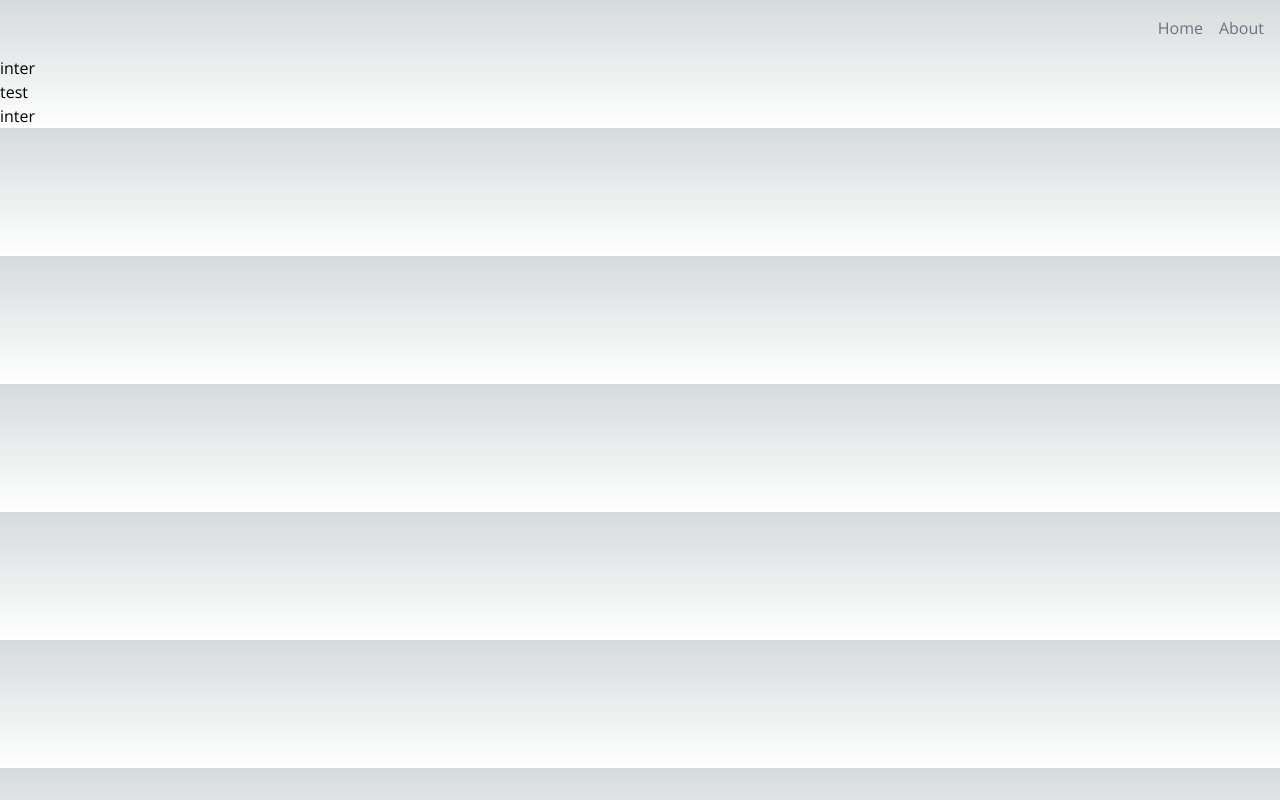
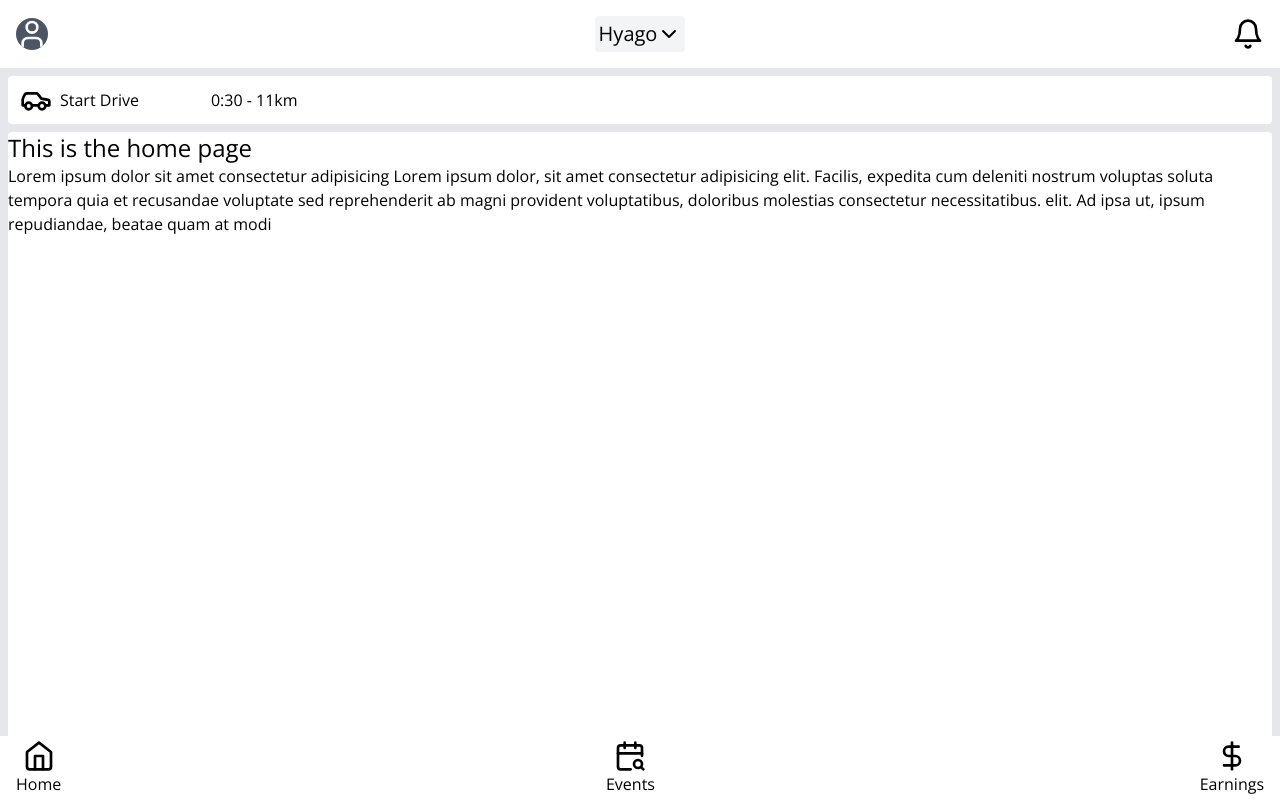
Before and after one commit to HyagoSF/DriveSmart, a Next.js app: page / in a window 1280 px wide. Shown: the top 800 px of the page. Built offline with nearby package versions, Linux system fonts and the light colour scheme.

Commit message:
First look for initial page

```diff
--- /dev/null
+++ b/app/Tracking/page.tsx
@@ -0,0 +1,137 @@
+'use client';
+
+import { start } from 'repl';
+import React, { useState } from 'react';
+
+export default function Tracking() {
+	let watchId: any = null;
+	let startPosition: any = null;
+	let totalDistance = 0;
+	let startTime: any = null;
+	const [location, setLocation] = useState({ lat: 0, lon: 0 });
+
+	function showMeMyLocation() {
+		navigator.geolocation.getCurrentPosition(
+			function (position) {
+				setLocation({
+					lat: position.coords.latitude,
+					lon: position.coords.longitude,
+				});
+				console.log('Latitude is :', position.coords.latitude);
+				console.log('Longitude is :', position.coords.longitude);
+			},
+			function (error) {
+				console.error(
+					'Error Code = ' + error.code + ' - ' + error.message
+				);
+			}
+		);
+	}
+
+	function startTracking() {
+		startPosition = null;
+		totalDistance = 0;
+		startTime = null;
+		console.log('Starting counting distance and time');
+		watchId = navigator.geolocation.watchPosition(
+			function (position) {
+				if (!startPosition) {
+					startPosition = position;
+					startTime = new Date().getTime();
+				} else {
+					const distance = getDistanceFromLatLonInKm(
+						startPosition.coords.latitude,
+						startPosition.coords.longitude,
+						position.coords.latitude,
+						position.coords.longitude
+					);
+					totalDistance += distance;
+					startPosition = position;
+				}
+			},
+			function (error) {
+				console.error(error);
+			},
+			{
+				enableHighAccuracy: true,
+				maximumAge: 0,
+				timeout: 5000,
+			}
+		);
+
+		// console.log(startTime);
+	}
+
+	function stopTracking() {
+		navigator.geolocation.clearWatch(watchId);
+		watchId = null;
+		const endTime = new Date().getTime();
+		const hours = (endTime - startTime) / (1000 * 60 * 60);
+		const minutes = Math.floor(hours * 60);
+		const seconds = Math.floor((hours * 60 - minutes) * 60);
+		console.log(
+			`You drove ${totalDistance.toFixed(
+				2
+			)} kilometers in ${hours.toFixed(
+				2
+			)} hours, ${minutes} minutes and ${seconds} seconds.`
+		);
+	}
+
+	function getDistanceFromLatLonInKm(
+		lat1: any,
+		lon1: number,
+		lat2: number,
+		lon2: number
+	) {
+		const earthRadiusKm = 6371;
+		const dLat = deg2rad(lat2 - lat1);
+		const dLon = deg2rad(lon2 - lon1);
+		const a =
+			Math.sin(dLat / 2) * Math.sin(dLat / 2) +
+			Math.cos(deg2rad(lat1)) *
+				Math.cos(deg2rad(lat2)) *
+				Math.sin(dLon / 2) *
+				Math.sin(dLon / 2);
+		const c = 2 * Math.atan2(Math.sqrt(a), Math.sqrt(1 - a));
+		const distance = earthRadiusKm * c;
+		return distance;
+	}
+
+	function deg2rad(deg: any) {
+		return deg * (Math.PI / 180);
+	}
+
+	const Button = ({ onClick, className, children }) => (
+		<button onClick={onClick} className={className}>
+			{children}
+		</button>
+	);
+
+	return (
+		<div className="">
+			<h1>
+				This is how many km you walked:
+				{totalDistance.toFixed(2)}
+			</h1>
+
+			<div className="">
+				<h1>
+					Your current location is:
+					{location.lat}, {location.lon}
+				</h1>
+			</div>
+
+			{/* Create buttons to start tracking */}
+			<Button onClick={startTracking} className={''}>
+				Start
+			</Button>
+			<Button onClick={stopTracking} className={`ml-10`}>
+				Stop
+			</Button>
+			<Button onClick={showMeMyLocation} className={`ml-10`}>
+				Give me my current location
+			</Button>
+		</div>
+	);
+}
--- a/app/globals.css
+++ b/app/globals.css
@@ -2,7 +2,7 @@
 @tailwind components;
 @tailwind utilities;
 
-:root {
+/* :root {
   --foreground-rgb: 0, 0, 0;
   --background-start-rgb: 214, 219, 220;
   --background-end-rgb: 255, 255, 255;
@@ -24,4 +24,4 @@ body {
       rgb(var(--background-end-rgb))
     )
     rgb(var(--background-start-rgb));
-}
+} */
--- a/app/page.tsx
+++ b/app/page.tsx
@@ -1,18 +1,106 @@
 import Link from 'next/link';
+import {
+	User,
+	BellIcon,
+	Car,
+	ChevronDown,
+	Home as HomeIcon,
+	CalendarSearch,
+	DollarSign,
+} from 'lucide-react';
 
 export default function Home() {
 	return (
-		<main>
-			<nav className="">
-				<ul className="flex flex-center justify-end gap-4 p-4 text-gray-500 w-screen">
+		<main className="bg-gray-200 min-h-screen">
+			{/* NavBar */}
+			<nav
+				className="flex flex-col justify-center bg-white sticky top-0 z-50
+			">
+				{/* <ul className="flex flex-center justify-between w-screen px-4 py-2">
 					<Link href="#">Home</Link>
 					<Link href="About">About</Link>
-				</ul>
+					<Link href="Tracking">Tracking</Link>
+				</ul> */}
+
+				<div className="flex flex-row items-center justify-between m-4">
+					<User
+						color="white"
+						size={32}
+						className=" bg-gray-600 rounded-full"
+					/>
+
+					{/* User */}
+					<div className="flex bg-gray-100 rounded p-1">
+						<h1 className="text-xl">Hyago</h1>
+
+						{/* Dropdown */}
+
+						{/* TODO: MAKE THIS BUTTON POSSIBLE TO CHANGE THE USER
+
+						WHEN CLICK: WILL GENERATE A LIST OF USERS TO CHANGE
+						*/}
+
+						<button>
+							<ChevronDown color="black" size={24} className="" />
+						</button>
+					</div>
+
+					<BellIcon color="black" size={32} className="" />
+				</div>
 			</nav>
 
-			<h1 className={`font-open-sans`}>inter</h1>
-			<h1 className={`font-open-sans`}>test</h1>
-			<h1 className={``}>inter</h1>
+			{/* Content */}
+
+			{/* Tracking option */}
+			<div className="flex flex-row items-center bg-white m-2 rounded">
+				{/* TODO: MAKE THIS CAR GO TO THE RIGHT WHEN THE USER CLICK TO START DRIVE, AND MAKE SOMETHING GREEN */}
+
+				<div className="flex flex-row justify-between items-center gap-16 mx-1">
+					<div className="flex flex-row items-center m-2 gap-2">
+						<Car color="black" size={32} className="" />
+						<button className="">Start Drive</button>
+					</div>
+
+					{/* TODO: THIS WILL BE FUNCTIONS, WILL UPDATE BY ITSELF */}
+					<h3>0:30 - 11km</h3>
+				</div>
+			</div>
+
+			<div className=" bg-white m-2 rounded h-screen">
+				<h1 className="text-2xl">This is the home page</h1>
+
+				<div className="">
+					<p>
+						Lorem ipsum dolor sit amet consectetur adipisicing Lorem
+						ipsum dolor, sit amet consectetur adipisicing elit.
+						Facilis, expedita cum deleniti nostrum voluptas soluta
+						tempora quia et recusandae voluptate sed reprehenderit
+						ab magni provident voluptatibus, doloribus molestias
+						consectetur necessitatibus. elit. Ad ipsa ut, ipsum
+						repudiandae, beatae quam at modi
+					</p>
+				</div>
+			</div>
+
+			{/* Footer */}
+			<footer className="flex flex-col items-center justify-center w-screen h-16 bg-white sticky bottom-0 ">
+				<ul className="flex flex-center justify-between w-screen px-4 py-2 ">
+					<Link href="#" className="flex flex-col items-center">
+						<HomeIcon size={32} />
+						Home
+					</Link>
+					<Link href="About" className="flex flex-col items-center">
+						<CalendarSearch size={32} />
+						Events
+					</Link>
+					<Link
+						href="Tracking"
+						className="flex flex-col items-center">
+						<DollarSign size={32} />
+						Earnings
+					</Link>
+				</ul>
+			</footer>
 		</main>
 	);
 }
--- a/package.json
+++ b/package.json
@@ -13,6 +13,7 @@
     "@types/react": "18.0.38",
     "@types/react-dom": "18.0.11",
     "autoprefixer": "10.4.14",
+    "lucide-react": "^0.179.0",
     "next": "13.3.1",
     "postcss": "8.4.23",
     "react": "18.2.0",
```
Also changed, not shown: colorPalette.txt (added), 1 other file (tests, documents, lock files or other folders).
